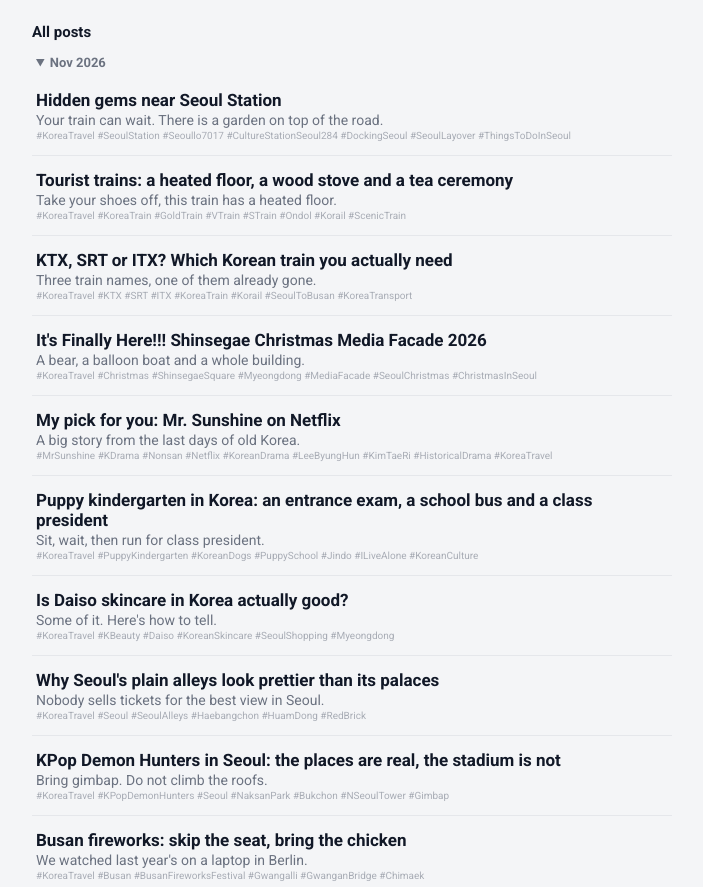
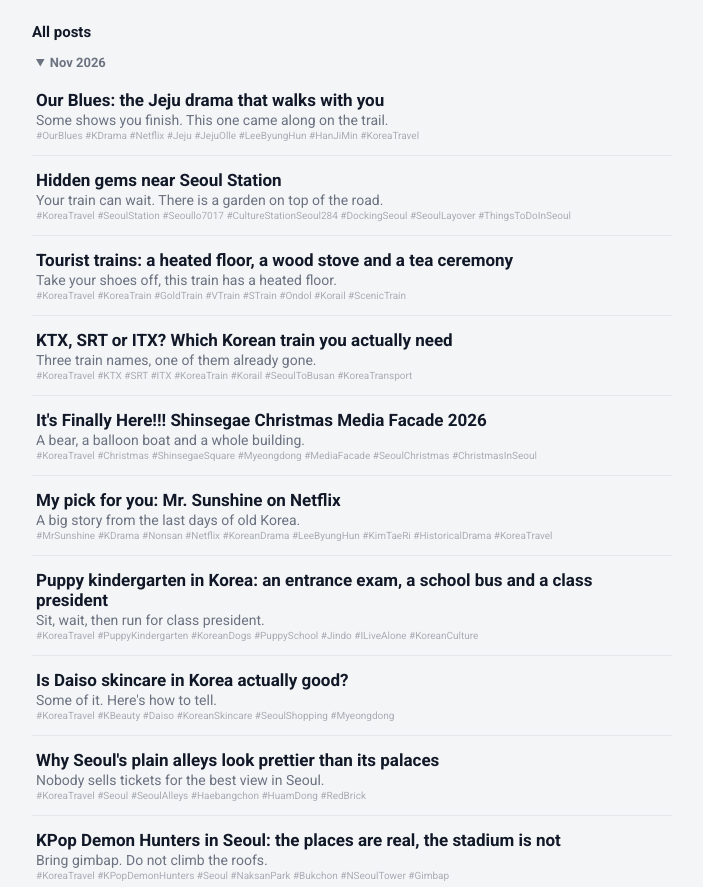
Before and after one commit to jjsoftwareint-ops/MyTravelPath, a React (Vite) app: page /blog/2026-10-30-0542/ in a window 1280 px wide. Shown: the part 3739-4626 px from the top of the page, without its empty margins (288-991 px from the left). Built offline with nearby package versions, Linux system fonts and the light colour scheme.

Commit message:
Add Our Blues blog post

```diff
--- a/src/data/blog.ts
+++ b/src/data/blog.ts
@@ -38,6 +38,80 @@ export type Post = {
 
 export const posts: Post[] = [
   {
+    id: '2026-11-08-2329',
+    title: 'Our Blues: the Jeju drama that walks with you',
+    description:
+      'We kept thinking of the Netflix drama Our Blues on the Jeju Olle trail. Why this bittersweet, warm Jeju story stays with you after the last episode.',
+    teaser: 'Some shows you finish. This one came along on the trail.',
+    icon: 'blue_heart',
+    date: '2026-11-08',
+    updated: '2026-11-08',
+    keywords: ['OurBlues', 'KDrama', 'Netflix', 'Jeju', 'JejuOlle', 'LeeByungHun', 'HanJiMin', 'KoreaTravel'],
+    body: [
+      {
+        type: 'p',
+        text: 'Somewhere on the Jeju Olle trail, with the sea on one side and black stone walls on the other, we started thinking about **Our Blues** (우리들의 블루스, urideurui beulluseu) again.',
+      },
+      {
+        type: 'p',
+        text: "It's a Netflix series set in a small fishing village on Jeju. There's no single hero. Every few episodes belong to someone new: a fishmonger, a beginner haenyeo diver, a man selling groceries from his truck, an old woman at the five-day market.",
+      },
+      { type: 'video', id: '1C7Nph5gFxQ', title: 'Our Blues | Official Trailer | Netflix', caption: 'The official trailer, from Netflix K-Content.' },
+      { type: 'space' },
+      { type: 'h', text: 'Bitter and warm at once', icon: 'pot_of_food' },
+      {
+        type: 'p',
+        text: "We found the feeling hard to put into words. Nothing gets solved neatly. People are tired, stubborn, in debt, still angry at their parents. Then someone puts a bowl of food in front of someone else without a word, and it's warm again.",
+      },
+      {
+        type: 'p',
+        text: "Korean has a word close to it: **짠하다** (jjanhada). It's the ache you feel for someone you love when life is being hard on them. We felt it in almost every episode.",
+      },
+      { type: 'ad', slot: 'inArticle' },
+      {
+        type: 'p',
+        text: "The story that stayed with us longest is a son, played by **Lee Byung-hun**, who has blamed his mother all his life. We won't spoil it. Just keep tissues near you for the last episodes, and maybe a pot of [된장찌개](https://www.google.com/search?tbm=isch&q=%EB%90%9C%EC%9E%A5%EC%B0%8C%EA%B0%9C) (doenjang jjigae), soybean paste stew.",
+      },
+      {
+        type: 'p',
+        text: "Young-hee, the twin sister with Down syndrome, is played by **Jung Eun-hye**, a real painter with Down syndrome. Her scenes are the gentlest in the whole show.",
+      },
+      {
+        type: 'p',
+        text: "The show ends on a simple line: we weren't born to be unhappy, **we were born to be happy**.",
+      },
+      { type: 'space' },
+      { type: 'h', text: 'The women of the sea', icon: 'water_wave' },
+      {
+        type: 'p',
+        text: "The show also let us into the life of the [해녀](https://www.google.com/search?tbm=isch&q=%EC%A0%9C%EC%A3%BC%20%ED%95%B4%EB%85%80) (haenyeo), Jeju's women divers. They dive for sea urchin, shellfish and seaweed with **no oxygen tank**, one held breath at a time.",
+      },
+      {
+        type: 'p',
+        text: "Han Ji-min plays a beginner, a \"baby haenyeo\" at the bottom of the ranks, and Go Doo-shim one of the best divers in the village. The younger one calls the older women 삼춘 (samchun), Jeju's word for an elder neighbour. We loved watching the beginner find her place among them.",
+      },
+      {
+        type: 'p',
+        text: "Listen for the **숨비소리** (sumbisori) when a diver comes up: a long whistle as she lets out the breath she held below. Their way of life is on the **UNESCO** list of intangible heritage, and after the show we understood why.",
+      },
+      { type: 'space' },
+      { type: 'h', text: 'Watch it, then walk it', icon: 'hiking_boot' },
+      {
+        type: 'p',
+        text: "That's why it came back to us on the trail. In the show, Jeju is where people work hard, gossip at the market and still stop to look at the sea in the evening. Walking the Olle, you see that island, not only the holiday one.",
+      },
+      {
+        type: 'p',
+        text: "The drama's market scenes are said to borrow the look of **Seogwipo Maeil Olle Market**, where Olle route 6 ends.",
+      },
+      {
+        type: 'verdict',
+        text: "Watch it slowly, one person's story at a time. It's bittersweet, it's warm, and afterwards you'll want to walk Jeju with someone you love.",
+      },
+      { type: 'route', cityId: 'jeju', pathId: 'jeju-olle-trail', text: 'Jeju Olle Trail 5-6-7: cliffs, camellias and the Seogwipo market at the end of route 6' },
+    ],
+  },
+  {
     id: '2026-11-08-1956',
     title: 'Hidden gems near Seoul Station',
     description:
```
Also changed, not shown: assets/emoji/blue_heart.png (added).
